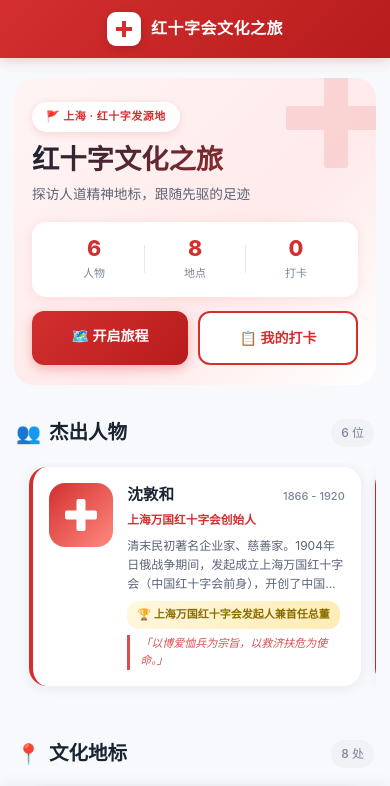
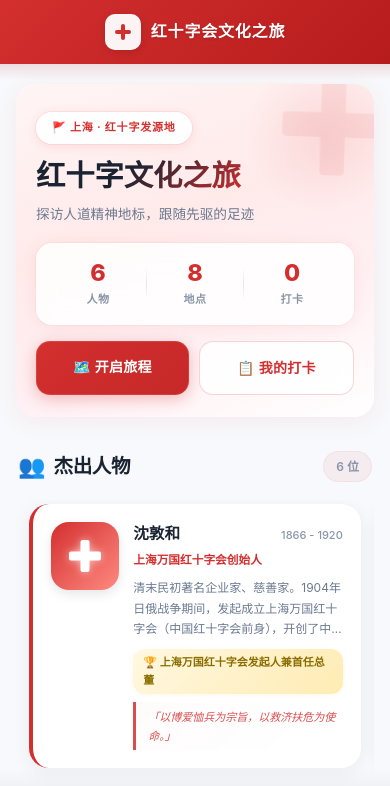
Before and after one commit to mistakezze/sbsredcrossdemo, a Vue app in the folder frontend/: page / in a window 390 px wide. Shown: the top 786 px of the page. Built offline with nearby package versions, Linux system fonts and the light colour scheme.

Commit message:
feat: 移动端Routes页面标签栏添加sticky定位，滑动时始终可见

```diff
--- a/frontend/src/App.vue
+++ b/frontend/src/App.vue
@@ -254,15 +254,27 @@
 .mobile-topbar {
   background: linear-gradient(135deg, #d32f2f 0%, #b71c1c 100%);
   color: white;
-  box-shadow: 0 2px 12px rgba(211, 47, 47, 0.25);
   position: sticky;
   top: 0;
   z-index: 100;
   flex-shrink: 0;
+  /* 移除 box-shadow，改用底部渐变融合 */
+}
+
+.mobile-topbar::after {
+  content: '';
+  position: absolute;
+  bottom: -16px;
+  left: 0;
+  right: 0;
+  height: 16px;
+  background: linear-gradient(to bottom, rgba(183, 28, 28, 0.12), transparent);
+  pointer-events: none;
 }
 
 .mobile-topbar-inner {
-  padding: 12px 16px;
+  padding: 14px 20px;
+  padding-top: calc(14px + env(safe-area-inset-top, 0px));
   display: flex;
   align-items: center;
   justify-content: center;
@@ -274,19 +286,24 @@
   gap: 10px;
   cursor: pointer;
   user-select: none;
+  transition: transform 0.2s ease;
+}
+
+.mobile-topbar-logo:active {
+  transform: scale(0.96);
 }
 
 .mobile-topbar-icon {
-  width: 34px;
-  height: 34px;
-  background: white;
-  border-radius: 9px;
+  width: 36px;
+  height: 36px;
+  background: rgba(255, 255, 255, 0.95);
+  border-radius: 10px;
   position: relative;
   display: flex;
   align-items: center;
   justify-content: center;
   flex-shrink: 0;
-  box-shadow: 0 2px 8px rgba(0, 0, 0, 0.15);
+  box-shadow: 0 2px 8px rgba(0, 0, 0, 0.12), 0 0 0 1px rgba(255, 255, 255, 0.15) inset;
 }
 
 .mobile-topbar-icon .cross-h {
@@ -294,6 +311,7 @@
   width: 16px;
   height: 4px;
   background: #d32f2f;
+  border-radius: 2px;
 }
 
 .mobile-topbar-icon .cross-v {
@@ -301,6 +319,7 @@
   width: 4px;
   height: 16px;
   background: #d32f2f;
+  border-radius: 2px;
 }
 
 .mobile-topbar-text {
@@ -311,13 +330,14 @@
 .mobile-topbar-text span {
   font-size: 16px;
   font-weight: 700;
-  letter-spacing: 0.5px;
+  letter-spacing: 0.8px;
   line-height: 1.2;
+  text-shadow: 0 1px 3px rgba(0, 0, 0, 0.15);
 }
 
 .mobile-main {
   flex: 1;
-  padding: 16px 14px 80px 14px; /* 底部留位给 tabbar */
+  padding: 20px 16px 90px 16px; /* 底部留位给 tabbar */
   width: 100%;
   max-width: 100%;
 }
@@ -328,11 +348,23 @@
   left: 0;
   right: 0;
   display: flex;
-  background: white;
-  border-top: 1px solid #e5e9ef;
-  box-shadow: 0 -2px 16px rgba(0, 0, 0, 0.06);
+  background: rgba(255, 255, 255, 0.82);
+  backdrop-filter: saturate(180%) blur(20px);
+  -webkit-backdrop-filter: saturate(180%) blur(20px);
+  border-top: 0.5px solid rgba(211, 47, 47, 0.08);
   z-index: 100;
   padding-bottom: env(safe-area-inset-bottom, 0px);
+}
+
+.mobile-tabbar::before {
+  content: '';
+  position: absolute;
+  top: -20px;
+  left: 0;
+  right: 0;
+  height: 20px;
+  background: linear-gradient(to top, rgba(0, 0, 0, 0.03), transparent);
+  pointer-events: none;
 }
 
 .mobile-tabbar-item {
@@ -341,10 +373,10 @@
   flex-direction: column;
   align-items: center;
   justify-content: center;
-  padding: 8px 4px;
-  color: #7a8599;
+  padding: 10px 4px 8px;
+  color: #a0aab8;
   text-decoration: none;
-  transition: color 0.2s ease;
+  transition: all 0.25s cubic-bezier(0.16, 1, 0.3, 1);
   position: relative;
   gap: 3px;
   min-height: 56px;
@@ -353,14 +385,16 @@
 .mobile-tabbar-icon {
   font-size: 22px;
   line-height: 1;
-  transition: transform 0.2s ease;
+  transition: transform 0.25s cubic-bezier(0.16, 1, 0.3, 1);
+  filter: saturate(0);
 }
 
 .mobile-tabbar-label {
-  font-size: 11px;
-  font-weight: 500;
-  letter-spacing: 0.5px;
-  line-height: 1.4;
+  font-size: 10px;
+  font-weight: 600;
+  letter-spacing: 0.3px;
+  line-height: 1.3;
+  transition: color 0.25s ease;
 }
 
 .mobile-tabbar-item.active {
@@ -368,21 +402,49 @@
 }
 
 .mobile-tabbar-item.active .mobile-tabbar-icon {
-  transform: scale(1.15);
+  transform: scale(1.18) translateY(-1px);
+  filter: saturate(1);
+}
+
+.mobile-tabbar-item.active .mobile-tabbar-label {
+  font-weight: 700;
+}
+
+/* Tab 点击涟漪效果 */
+.mobile-tabbar-item:active {
+  transform: scale(0.92);
+}
+
+.mobile-tabbar-item.active::before {
+  content: '';
+  position: absolute;
+  top: 0;
+  left: 50%;
+  transform: translateX(-50%);
+  width: 24px;
+  height: 3px;
+  background: linear-gradient(90deg, #d32f2f, #ff5252);
+  border-radius: 0 0 3px 3px;
 }
 
 .mobile-tabbar-badge {
   position: absolute;
-  top: 6px;
-  right: calc(50% - 22px);
-  background: #d32f2f;
+  top: 4px;
+  right: calc(50% - 24px);
+  background: linear-gradient(135deg, #ff5252, #d32f2f);
   color: white;
   font-size: 10px;
   font-weight: 700;
-  padding: 2px 6px;
+  padding: 1px 6px;
   border-radius: 10px;
   min-width: 16px;
-  line-height: 1.3;
-  box-shadow: 0 1px 4px rgba(211, 47, 47, 0.35);
+  line-height: 1.4;
+  box-shadow: 0 2px 6px rgba(211, 47, 47, 0.35);
+  animation: badgePop 0.3s cubic-bezier(0.16, 1, 0.3, 1);
+}
+
+@keyframes badgePop {
+  from { transform: scale(0); }
+  to { transform: scale(1); }
 }
 </style>
--- a/frontend/src/styles/global.css
+++ b/frontend/src/styles/global.css
@@ -35,6 +35,29 @@
   /* 移动端文字不挤压的关键：正常断词，中文按字 break */
   word-break: break-word;
   overflow-wrap: break-word;
+}
+
+/* ===== 移动端全局美化 ===== */
+@media (max-width: 768px) {
+  body {
+    background: linear-gradient(180deg, #f8f0f0 0%, #f7f9fc 120px, #f7f9fc 100%);
+  }
+
+  /* 移动端所有页面入场动画 */
+  #app {
+    animation: mobileAppEntry 0.5s cubic-bezier(0.16, 1, 0.3, 1);
+  }
+
+  @keyframes mobileAppEntry {
+    from { opacity: 0; transform: translateY(12px); }
+    to { opacity: 1; transform: translateY(0); }
+  }
+
+  /* 全局移动端卡片提升 */
+  /* 给所有有 box-shadow 的元素增加更柔和的阴影 */
+  * {
+    -webkit-tap-highlight-color: transparent;
+  }
 }
 
 /* 全局让 flex 子项默认允许文字换行 */
--- a/frontend/src/views/Home.vue
+++ b/frontend/src/views/Home.vue
@@ -1869,21 +1869,28 @@
 /* Mobile Hero */
 .mobile-hero {
   position: relative;
-  background: linear-gradient(135deg, #fff5f5 0%, #ffeaea 60%, #ffffff 100%);
-  padding: 24px 18px 20px;
+  background: linear-gradient(160deg, #fff5f5 0%, #ffeaea 40%, #fff0f3 70%, #ffffff 100%);
+  padding: 28px 20px 22px;
   border-radius: 20px;
   overflow: hidden;
-  margin-top: 4px;
+  margin-top: 0;
+  box-shadow: 0 4px 24px rgba(211, 47, 47, 0.08);
 }
 
 .mobile-hero-cross {
   position: absolute;
-  top: -20px;
-  right: -20px;
-  width: 120px;
-  height: 120px;
-  opacity: 0.12;
+  top: -24px;
+  right: -24px;
+  width: 130px;
+  height: 130px;
+  opacity: 0.08;
   pointer-events: none;
+  animation: mobileCrossFloat 6s ease-in-out infinite;
+}
+
+@keyframes mobileCrossFloat {
+  0%, 100% { transform: rotate(0deg) scale(1); }
+  50% { transform: rotate(8deg) scale(1.05); }
 }
 
 .m-cross-h, .m-cross-v {
@@ -1891,11 +1898,24 @@
   top: 50%;
   left: 50%;
   background: #d32f2f;
-  border-radius: 3px;
+  border-radius: 4px;
 }
 .m-cross-h { width: 100px; height: 24px; transform: translate(-50%, -50%); }
 .m-cross-v { width: 24px; height: 100px; transform: translate(-50%, -50%); }
 
+/* 移动端 Hero 装饰光晕 */
+.mobile-hero::before {
+  content: '';
+  position: absolute;
+  top: -30px;
+  right: -30px;
+  width: 160px;
+  height: 160px;
+  background: radial-gradient(circle, rgba(211, 47, 47, 0.1) 0%, transparent 70%);
+  border-radius: 50%;
+  pointer-events: none;
+}
+
 .mobile-hero-content {
   position: relative;
   z-index: 1;
@@ -1903,26 +1923,30 @@
 }
 
 .mobile-hero-badge {
-  display: inline-block;
-  padding: 6px 14px;
-  background: white;
+  display: inline-flex;
+  align-items: center;
+  gap: 4px;
+  padding: 7px 16px;
+  background: rgba(255, 255, 255, 0.9);
+  backdrop-filter: blur(8px);
+  -webkit-backdrop-filter: blur(8px);
   color: #d32f2f;
-  border-radius: 30px;
+  border-radius: 50px;
   font-size: 11px;
   font-weight: 700;
-  letter-spacing: 0.5px;
-  margin-bottom: 12px;
-  box-shadow: 0 2px 8px rgba(211, 47, 47, 0.15);
+  letter-spacing: 0.8px;
+  margin-bottom: 14px;
+  box-shadow: 0 2px 12px rgba(211, 47, 47, 0.12), 0 0 0 1px rgba(211, 47, 47, 0.06);
 }
 
 .mobile-hero-title {
-  font-size: clamp(24px, 7vw, 32px);
+  font-size: clamp(26px, 7.5vw, 34px);
   line-height: 1.2;
-  margin: 0 0 8px 0;
+  margin: 0 0 10px 0;
   color: #1a2332;
   font-weight: 800;
   word-break: break-word;
-  background: linear-gradient(135deg, #1a2332, #d32f2f);
+  background: linear-gradient(135deg, #1a2332 30%, #d32f2f 70%, #c62828);
   -webkit-background-clip: text;
   background-clip: text;
   -webkit-text-fill-color: transparent;
@@ -1930,9 +1954,9 @@
 
 .mobile-hero-desc {
   font-size: clamp(13px, 3.5vw, 15px);
-  color: #5a6478;
-  line-height: 1.6;
-  margin: 0 0 16px 0;
+  color: #6b7a90;
+  line-height: 1.65;
+  margin: 0 0 18px 0;
   word-break: break-word;
 }
 
@@ -1940,11 +1964,13 @@
   display: flex;
   align-items: center;
   justify-content: space-between;
-  background: white;
-  padding: 14px 12px;
-  border-radius: 14px;
-  box-shadow: 0 2px 12px rgba(211, 47, 47, 0.1);
-  margin-bottom: 14px;
+  background: rgba(255, 255, 255, 0.85);
+  backdrop-filter: blur(12px);
+  -webkit-backdrop-filter: blur(12px);
+  padding: 16px 14px;
+  border-radius: 16px;
+  box-shadow: 0 2px 16px rgba(211, 47, 47, 0.08), 0 0 0 1px rgba(211, 47, 47, 0.04);
+  margin-bottom: 16px;
   position: relative;
   z-index: 1;
 }
@@ -1954,10 +1980,15 @@
   flex-direction: column;
   align-items: center;
   flex: 1;
+  transition: transform 0.2s ease;
+}
+
+.mobile-stat:active {
+  transform: scale(0.95);
 }
 
 .mobile-stat-num {
-  font-size: clamp(20px, 5.5vw, 28px);
+  font-size: clamp(22px, 6vw, 30px);
   font-weight: 800;
   color: #d32f2f;
   line-height: 1.2;
@@ -1965,15 +1996,16 @@
 
 .mobile-stat-label {
   font-size: 11px;
-  color: #7a8599;
-  margin-top: 3px;
-  font-weight: 500;
+  color: #8a95a8;
+  margin-top: 4px;
+  font-weight: 600;
+  letter-spacing: 0.5px;
 }
 
 .mobile-stat-sep {
   width: 1px;
-  height: 28px;
-  background: #e5e9ef;
+  height: 32px;
+  background: linear-gradient(180deg, transparent, rgba(211, 47, 47, 0.15), transparent);
 }
 
 .mobile-hero-actions {
@@ -1985,20 +2017,22 @@
 
 .mobile-btn-primary {
   flex: 1;
-  padding: 14px 16px;
-  background: linear-gradient(135deg, #d32f2f, #b71c1c);
+  padding: 15px 16px;
+  background: linear-gradient(135deg, #d32f2f, #c62828);
   color: white;
-  border-radius: 12px;
+  border-radius: 14px;
   font-size: 14px;
   font-weight: 600;
   text-decoration: none;
   text-align: center;
-  box-shadow: 0 4px 12px rgba(211, 47, 47, 0.3);
-  transition: all 0.2s ease;
+  box-shadow: 0 4px 16px rgba(211, 47, 47, 0.3), 0 0 0 1px rgba(255, 255, 255, 0.1) inset;
+  transition: all 0.2s cubic-bezier(0.16, 1, 0.3, 1);
+  letter-spacing: 0.3px;
 }
 
 .mobile-btn-primary:active {
-  transform: scale(0.97);
+  transform: scale(0.96);
+  box-shadow: 0 2px 8px rgba(211, 47, 47, 0.25);
 }
 
 .mobile-btn-primary.full-width {
@@ -2010,21 +2044,25 @@
 
 .mobile-btn-secondary {
   flex: 1;
-  padding: 14px 16px;
-  background: white;
+  padding: 15px 16px;
+  background: rgba(255, 255, 255, 0.85);
+  backdrop-filter: blur(8px);
+  -webkit-backdrop-filter: blur(8px);
   color: #d32f2f;
-  border: 2px solid #d32f2f;
-  border-radius: 12px;
+  border: 1.5px solid rgba(211, 47, 47, 0.2);
+  border-radius: 14px;
   font-size: 14px;
   font-weight: 600;
   text-decoration: none;
   text-align: center;
-  transition: all 0.2s ease;
+  transition: all 0.2s cubic-bezier(0.16, 1, 0.3, 1);
+  letter-spacing: 0.3px;
 }
 
 .mobile-btn-secondary:active {
-  transform: scale(0.97);
+  transform: scale(0.96);
   background: #fff5f5;
+  border-color: rgba(211, 47, 47, 0.35);
 }
 
 /* Mobile Section */
@@ -2036,7 +2074,7 @@
   display: flex;
   align-items: center;
   justify-content: space-between;
-  margin-bottom: 14px;
+  margin-bottom: 16px;
   padding: 0 2px;
 }
 
@@ -2047,7 +2085,7 @@
 }
 
 .mobile-section-emoji {
-  font-size: 20px;
+  font-size: 22px;
 }
 
 .mobile-section-title {
@@ -2056,15 +2094,17 @@
   margin: 0;
   font-weight: 800;
   word-break: break-word;
+  letter-spacing: -0.3px;
 }
 
 .mobile-section-count {
   font-size: 12px;
-  color: #7a8599;
-  font-weight: 500;
-  background: #f0f2f5;
-  padding: 4px 10px;
+  color: #8a95a8;
+  font-weight: 600;
+  background: rgba(211, 47, 47, 0.06);
+  padding: 5px 12px;
   border-radius: 20px;
+  border: 1px solid rgba(211, 47, 47, 0.06);
 }
 
 /* ===== 移动端横滑通用 ===== */
@@ -2075,7 +2115,7 @@
   scroll-snap-type: x mandatory;
   -webkit-overflow-scrolling: touch;
   scrollbar-width: none;
-  padding: 4px 0 20px;
+  padding: 4px 0 24px;
   scroll-snap-stop: always;
 }
 
@@ -2103,25 +2143,31 @@
 /* ===== 移动端人物横滑卡片 ===== */
 .mobile-figure-card-snap {
   background: white;
-  border-radius: 18px;
-  padding: 16px;
+  border-radius: 20px;
+  padding: 18px;
   display: flex;
   gap: 14px;
-  box-shadow: 0 2px 14px rgba(26, 35, 50, 0.07);
+  box-shadow: 0 4px 20px rgba(26, 35, 50, 0.06);
   border-left: 4px solid var(--accent-color);
   align-items: flex-start;
+  transition: transform 0.2s ease, box-shadow 0.2s ease;
+}
+
+.mobile-figure-card-snap:active {
+  transform: scale(0.98);
 }
 
 .mobile-figure-avatar.large {
   flex-shrink: 0;
-  width: 64px;
-  height: 64px;
-  border-radius: 16px;
+  width: 68px;
+  height: 68px;
+  border-radius: 18px;
   background: linear-gradient(135deg, var(--accent-color), #ff8a80);
   position: relative;
   display: flex;
   align-items: center;
   justify-content: center;
+  box-shadow: 0 4px 12px rgba(0, 0, 0, 0.1);
 }
 
 .mobile-avatar-h, .mobile-avatar-v {
@@ -2130,6 +2176,7 @@
   left: 50%;
   background: white;
   border-radius: 2px;
+  box-shadow: 0 0 8px rgba(255, 255, 255, 0.6);
   transform: translate(-50%, -50%);
 }
 .mobile-avatar-h { width: 32px; height: 9px; }
@@ -2145,7 +2192,7 @@
   align-items: baseline;
   justify-content: space-between;
   gap: 8px;
-  margin-bottom: 3px;
+  margin-bottom: 4px;
 }
 
 .mobile-figure-name {
@@ -2157,7 +2204,7 @@
 
 .mobile-figure-years {
   font-size: 11px;
-  color: #7a8599;
+  color: #8a95a8;
   font-weight: 500;
   flex-shrink: 0;
 }
@@ -2165,16 +2212,16 @@
 .mobile-figure-title {
   font-size: clamp(11px, 3vw, 12px);
   color: var(--accent-color);
-  margin: 2px 0 6px 0;
+  margin: 3px 0 8px 0;
   font-weight: 600;
   word-break: break-word;
 }
 
 .mobile-figure-desc {
   font-size: clamp(12px, 3vw, 13px);
-  color: #5a6478;
-  line-height: 1.6;
-  margin: 0 0 8px 0;
+  color: #6b7a90;
+  line-height: 1.7;
+  margin: 0 0 10px 0;
   word-break: break-word;
   display: -webkit-box;
   -webkit-line-clamp: 3;
@@ -2191,7 +2238,7 @@
 .mobile-tag {
   font-size: 11px;
   padding: 5px 10px;
-  background: rgba(211, 47, 47, 0.08);
+  background: rgba(211, 47, 47, 0.06);
   color: var(--accent-color);
   border-radius: 12px;
   font-weight: 600;
@@ -2201,30 +2248,40 @@
 .mobile-tag.achievement {
   background: linear-gradient(135deg, #fff8e1, #ffecb3);
   color: #8a6d00;
+  box-shadow: 0 1px 4px rgba(255, 152, 0, 0.08);
 }
 
 .mobile-figure-quote {
-  margin: 6px 0 0 0;
+  margin: 8px 0 0 0;
   font-size: clamp(11px, 2.8vw, 12px);
   color: var(--accent-color);
   font-style: italic;
-  padding-left: 10px;
+  padding-left: 12px;
   border-left: 3px solid var(--accent-color);
-  line-height: 1.6;
+  line-height: 1.7;
   opacity: 0.85;
   word-break: break-word;
+  background: linear-gradient(135deg, rgba(211, 47, 47, 0.02), transparent);
+  padding-top: 6px;
+  padding-bottom: 4px;
+  border-radius: 0 8px 8px 0;
 }
 
 /* ===== 移动端地点横滑卡片 ===== */
 .mobile-location-card-snap {
   background: white;
-  border-radius: 18px;
+  border-radius: 20px;
   overflow: hidden;
-  box-shadow: 0 2px 14px rgba(26, 35, 50, 0.07);
+  box-shadow: 0 4px 20px rgba(26, 35, 50, 0.06);
   display: flex;
   flex-direction: column;
   text-decoration: none;
   color: inherit;
+  transition: transform 0.2s ease;
+}
+
+.mobile-location-card-snap:active {
+  transform: scale(0.97);
 }
 
 .mobile-location-image {
@@ -2340,7 +2397,7 @@
   background: white;
   border-radius: 16px;
   padding: 16px;
-  box-shadow: 0 2px 12px rgba(26, 35, 50, 0.06);
+  box-shadow: 0 2px 16px rgba(26, 35, 50, 0.05);
   border-left: 4px solid var(--accent-color);
   transition: all 0.2s ease;
   cursor: pointer;
@@ -2348,11 +2405,12 @@
 
 .mobile-fact-item:active {
   transform: scale(0.98);
-  background: #f8fafc;
+  box-shadow: 0 1px 8px rgba(211, 47, 47, 0.1);
+  background: linear-gradient(135deg, #fff8f8 0%, #ffffff 100%);
 }
 
 .mobile-fact-icon {
-  font-size: 32px;
+  font-size: 34px;
   flex-shrink: 0;
 }
 
@@ -2364,15 +2422,15 @@
 .mobile-fact-title {
   font-size: clamp(14px, 3.8vw, 16px);
   color: #1a2332;
-  margin: 0 0 4px 0;
+  margin: 0 0 5px 0;
   font-weight: 700;
   word-break: break-word;
 }
 
 .mobile-fact-desc {
   font-size: clamp(11px, 3vw, 13px);
-  color: #7a8599;
-  line-height: 1.5;
+  color: #8a95a8;
+  line-height: 1.55;
   margin: 0;
   word-break: break-word;
   display: -webkit-box;
@@ -2382,35 +2440,41 @@
 }
 
 .mobile-fact-arrow {
-  font-size: 24px;
-  color: #c0c6d0;
+  font-size: 22px;
+  color: #c8d0dc;
   flex-shrink: 0;
   font-weight: 300;
+  transition: transform 0.2s ease;
+}
+
+.mobile-fact-item:active .mobile-fact-arrow {
+  transform: translateX(3px);
 }
 
 /* 移动端底部引导 */
 .mobile-footer-guide {
+  margin-bottom: 8px;
+}
+
+.mobile-guide-card {
+  background: linear-gradient(160deg, #fff5f5 0%, #ffeaea 50%, #fff0f3 100%);
+  border-radius: 20px;
+  padding: 28px 22px;
+  text-align: center;
+  border: 1.5px solid rgba(211, 47, 47, 0.08);
+  box-shadow: 0 4px 20px rgba(211, 47, 47, 0.06);
+}
+
+.mobile-guide-emoji {
+  font-size: 44px;
   margin-bottom: 12px;
-}
-
-.mobile-guide-card {
-  background: linear-gradient(135deg, #fff5f5 0%, #ffeaea 100%);
-  border-radius: 20px;
-  padding: 24px 20px;
-  text-align: center;
-  border: 2px solid rgba(211, 47, 47, 0.1);
-}
-
-.mobile-guide-emoji {
-  font-size: 40px;
-  margin-bottom: 10px;
   display: inline-block;
-  animation: guideBounce 2s ease-in-out infinite;
+  animation: guideBounce 2.5s ease-in-out infinite;
 }
 
 @keyframes guideBounce {
   0%, 100% { transform: translateY(0); }
-  50% { transform: translateY(-6px); }
+  50% { transform: translateY(-8px); }
 }
 
 .mobile-guide-title {
@@ -2422,8 +2486,8 @@
 
 .mobile-guide-desc {
   font-size: clamp(12px, 3.2vw, 14px);
-  color: #5a6478;
-  margin: 0 0 16px 0;
+  color: #6b7a90;
+  margin: 0 0 18px 0;
   line-height: 1.6;
   word-break: break-word;
 }
```
Also changed, not shown: frontend/src/views/CheckinDetail.vue (+61 -38 lines), frontend/src/views/Checkins.vue (+78 -53 lines), frontend/src/views/Routes.vue (+66 -47 lines).
